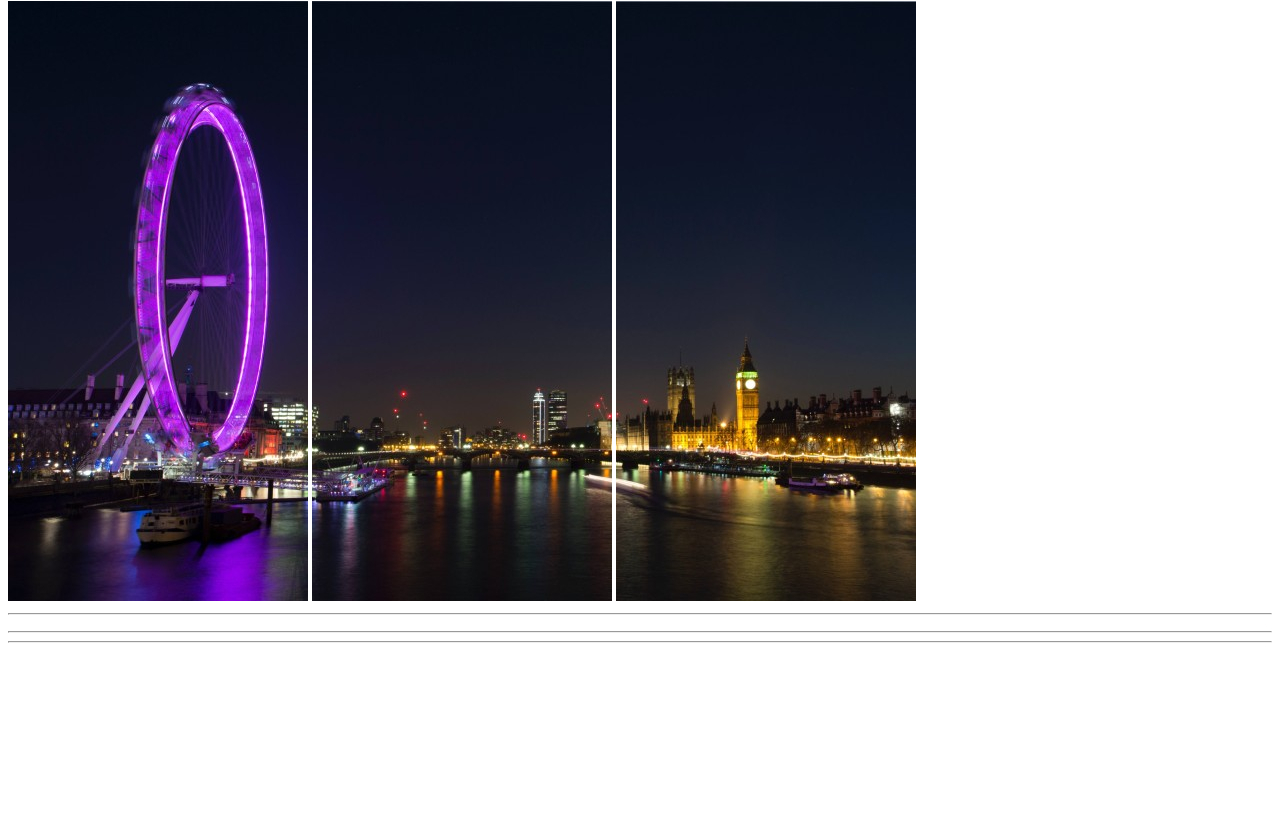
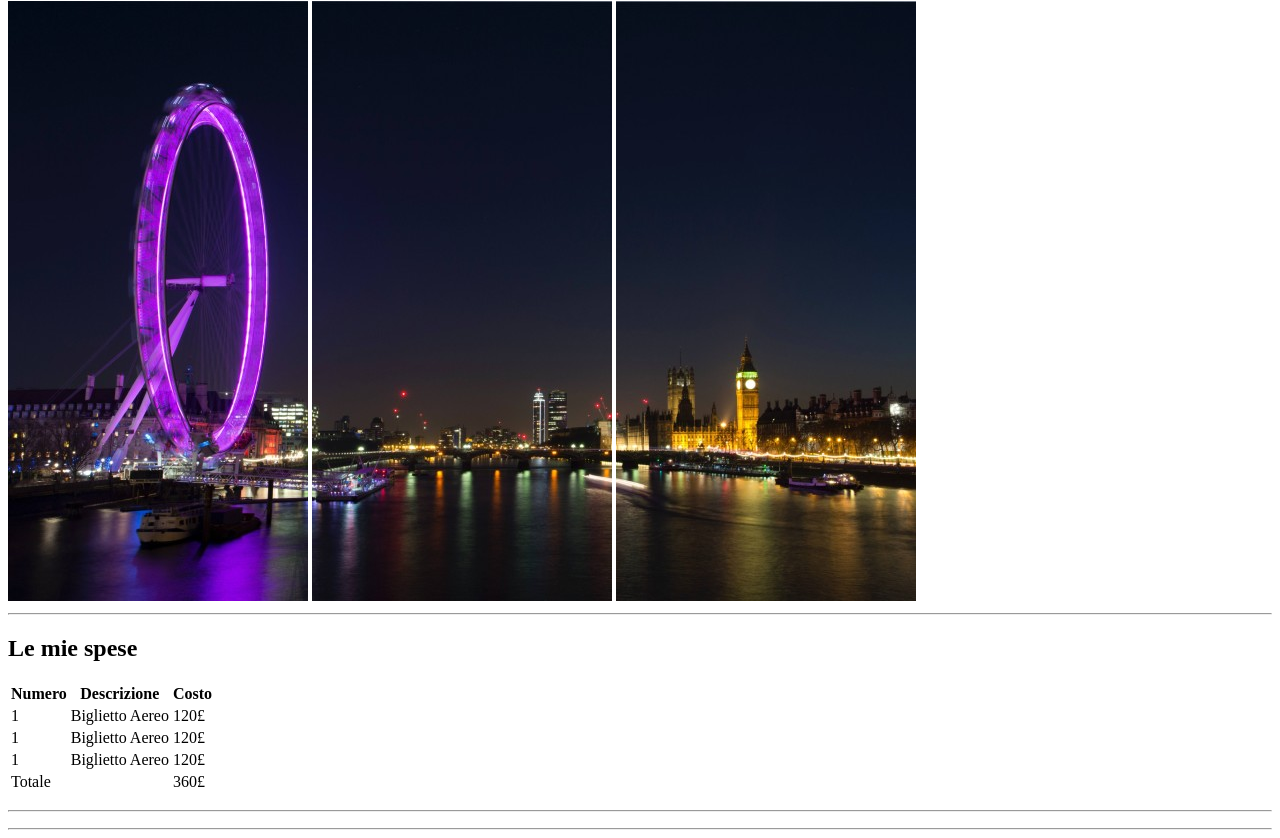
Before and after one commit to MicheleRai/html-london-trip, a plain HTML site: page index.html in a window 1280 px wide. Shown: the part 79-917 px from the top of the page. Before the commit the page ends 800 px from the top, so only its background shows below. Drawn offline with Linux system fonts and the light colour scheme.

Commit message:
table added

```diff
--- a/index.html
+++ b/index.html
@@ -19,10 +19,47 @@
     <main>
         <hr>
         <!--spese-->
+        <p>
+            <h2>Le mie spese</h2>
+            <table>
+                <thead>
+                    <tr>
+                        <th><strong>Numero </strong></th>
+                        <th><strong>Descrizione </strong></th>
+                        <th><strong>Costo</strong></th>
+                    </tr>
+                </thead>
+                <tbody>
+                    <tr>
+                        <td>1</td>
+                        <td>Biglietto Aereo</td>
+                        <td>120£</td>
+                    </tr>
+                    <tr>
+                        <td>1</td>
+                        <td>Biglietto Aereo</td>
+                        <td>120£</td>
+                    </tr>
+                    <tr>
+                        <td>1</td>
+                        <td>Biglietto Aereo</td>
+                        <td>120£</td>
+                    </tr>
+                </tbody>
+                <tfoot>
+                    <tr>
+                        <td>Totale</td>
+                        <td></td>
+                        <td>360£</td>
+                    </tr>
+                </tfoot>
+            </table>
+        </p>
+        <!--to do list-->
         <p></p>
-        <!--to do list-->
         <hr>
         <!--info-->
+        <p></p>
         <hr>
         <!--foto-->
     </main>
```
